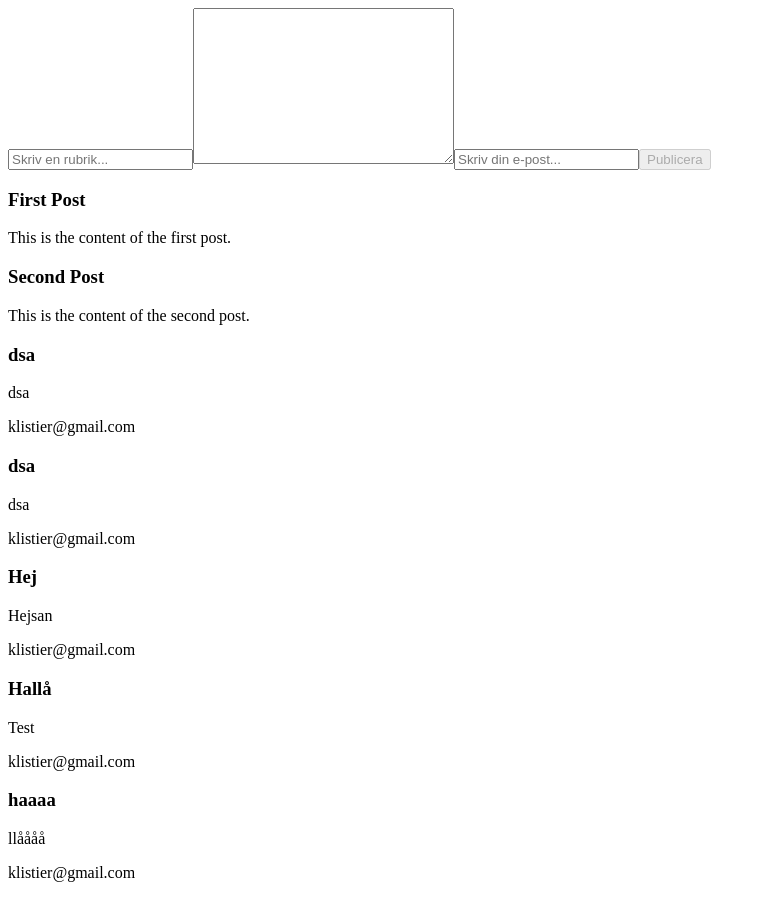
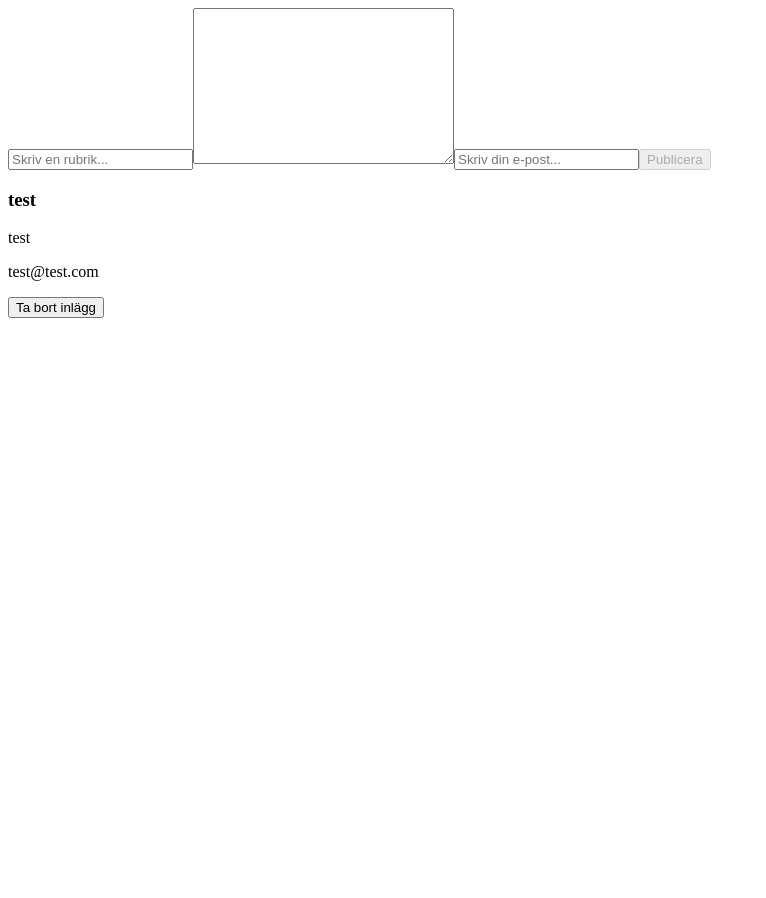
Before and after one commit to klistier/AngularProjekt, an Angular app: page / in a window 1280 px wide. Shown: the whole page, without its empty margins (0-766 px from the left). After the commit the page ends 800 px from the top, so only its background shows below. Built offline with nearby package versions, Linux system fonts and the light colour scheme; data requests are answered from the project's data file.

Commit message:
löst ta bort funktionalitet

```diff
--- a/db.json
+++ b/db.json
@@ -1,44 +1,10 @@
 {
   "posts": [
     {
-      "id": "1",
-      "title": "First Post",
-      "content": "This is the content of the first post."
-    },
-    {
-      "id": "2",
-      "title": "Second Post",
-      "content": "This is the content of the second post."
-    },
-    {
-      "id": 1780,
-      "title": "dsa",
-      "content": "dsa",
-      "email": "klistier@gmail.com"
-    },
-    {
-      "id": 2570,
-      "title": "dsa",
-      "content": "dsa",
-      "email": "klistier@gmail.com"
-    },
-    {
-      "id": 9906,
-      "title": "Hej",
-      "content": "Hejsan",
-      "email": "klistier@gmail.com"
-    },
-    {
-      "id": 1761,
-      "title": "Hallå",
-      "content": "\tTest",
-      "email": "klistier@gmail.com"
-    },
-    {
-      "id": 3053,
-      "title": "haaaa",
-      "content": "llåååå",
-      "email": "klistier@gmail.com"
+      "id": "c0ef9103-f325-42a9-a299-291b44f3bbb9",
+      "title": "test",
+      "content": "test",
+      "email": "test@test.com"
     }
   ]
 }
--- a/src/app/components/main-page/blog-input/blog-input.component.ts
+++ b/src/app/components/main-page/blog-input/blog-input.component.ts
@@ -7,6 +7,7 @@ import {
   ReactiveFormsModule,
   Validators,
 } from '@angular/forms';
+import { v4 as uuidv4 } from 'uuid';
 import { BlogPost } from '../../../core/blogpost.model';
 
 @Component({
@@ -17,7 +18,7 @@ import { BlogPost } from '../../../core/blogpost.model';
   styleUrl: './blog-input.component.css',
 })
 export class BlogInputComponent {
-  @Output() handleAddPost = new EventEmitter<BlogPost>();
+  @Output() onAddPost = new EventEmitter<BlogPost>();
   @Input() blogPosts: BlogPost[] = [];
   formBuilder: FormBuilder;
   blogForm: FormGroup;
@@ -34,12 +35,13 @@ export class BlogInputComponent {
   onSubmit() {
     if (this.blogForm.valid) {
       const newPost: BlogPost = {
-        id: Math.floor(Math.random() * 10000),
+        id: uuidv4(),
         title: this.blogForm.value.title ?? '',
         content: this.blogForm.value.content ?? '',
         email: this.blogForm.value.email ?? '',
       };
-      this.handleAddPost.emit(newPost);
+      this.onAddPost.emit(newPost);
+      this.blogForm.reset();
     }
   }
 }
--- a/src/app/components/main-page/blog/blog.component.html
+++ b/src/app/components/main-page/blog/blog.component.html
@@ -2,4 +2,5 @@
   <h3>{{ post.title }}</h3>
   <p>{{ post.content }}</p>
   <p>{{ post.email }}</p>
+  <button (click)="onDeletePost(post)">Ta bort inlägg</button>
 </div>
--- a/src/app/components/main-page/blog/blog.component.ts
+++ b/src/app/components/main-page/blog/blog.component.ts
@@ -1,4 +1,4 @@
-import { Component, Input } from '@angular/core';
+import { Component, EventEmitter, Input, Output } from '@angular/core';
 import { BlogPost } from '../../../core/blogpost.model';
 import { CommonModule } from '@angular/common';
 
@@ -7,10 +7,13 @@ import { CommonModule } from '@angular/common';
   standalone: true,
   imports: [CommonModule],
   templateUrl: './blog.component.html',
-  styleUrl: './blog.component.css'
+  styleUrl: './blog.component.css',
 })
 export class BlogComponent {
   @Input() blogPosts: BlogPost[] = [];
+  @Output() deletePost = new EventEmitter<BlogPost>();
 
-
+  onDeletePost(post: BlogPost) {
+    this.deletePost.emit(post);
+  }
 }
--- a/src/app/components/main-page/main-page.component.html
+++ b/src/app/components/main-page/main-page.component.html
@@ -1,2 +1,2 @@
-<app-blog-input (handleAddPost)="addPost($event)"></app-blog-input>
-<app-blog [blogPosts]="blogPosts"></app-blog>
+<app-blog-input (onAddPost)="addPost($event)"></app-blog-input>
+<app-blog [blogPosts]="blogPosts" (deletePost)="deletePost($event)"></app-blog>
--- a/src/app/components/main-page/main-page.component.ts
+++ b/src/app/components/main-page/main-page.component.ts
@@ -33,4 +33,10 @@ export class MainPageComponent implements OnInit {
       this.blogPosts.push(post);
     });
   }
+
+  deletePost(post: BlogPost) {
+    this.blogService.deletePost(post.id).subscribe(() => {
+      this.blogPosts = this.blogPosts.filter((p) => p.id !== post.id);
+    });
+  }
 }
--- a/src/app/core/blogpost.model.ts
+++ b/src/app/core/blogpost.model.ts
@@ -1,5 +1,5 @@
 export interface BlogPost {
-  id: number;
+  id: string;
   title: string;
   content: string;
   email: string;
--- a/src/app/services/blog.service.ts
+++ b/src/app/services/blog.service.ts
@@ -19,7 +19,7 @@ export class BlogService {
     return this.http.post<BlogPost>(this.url, newPost);
   }
 
-  deletePost(id: number): Observable<BlogPost> {
+  deletePost(id: string): Observable<BlogPost> {
     return this.http.delete<BlogPost>(`${this.url}/${id}`);
   }
 }
```
